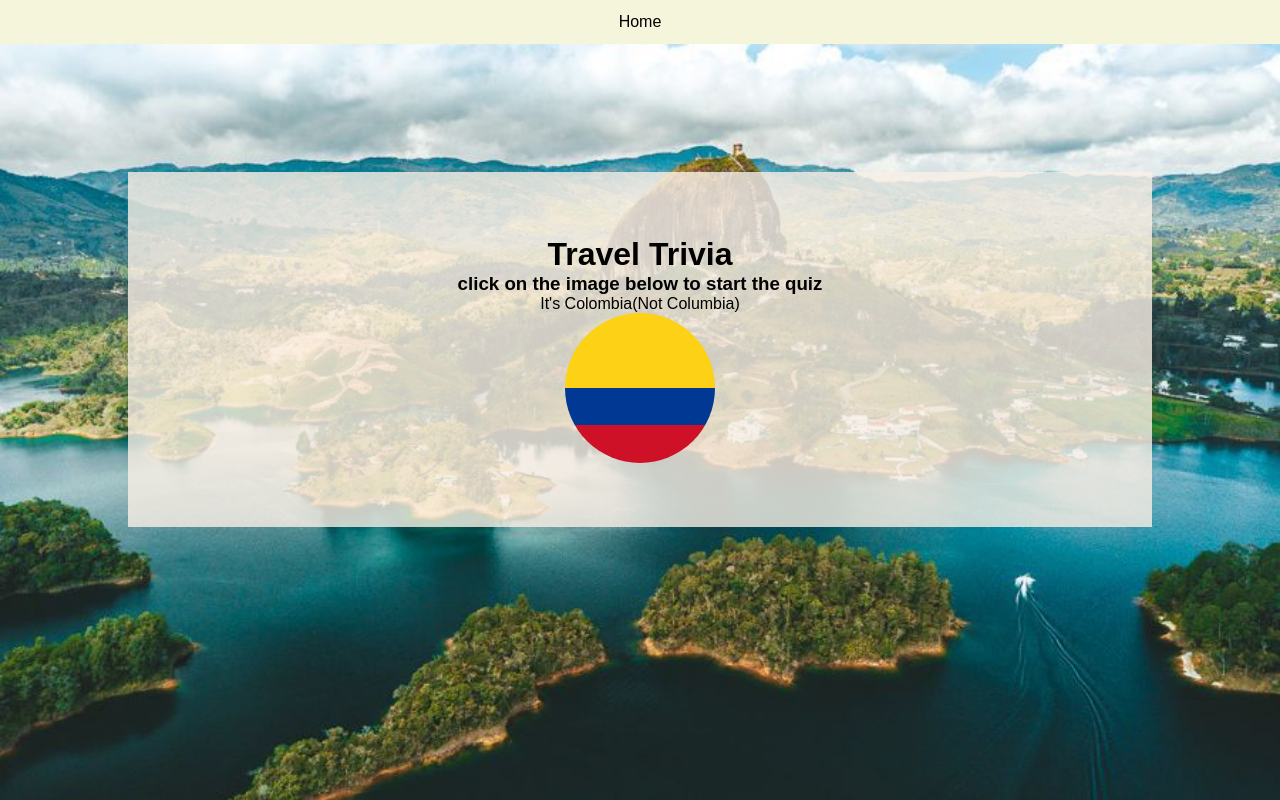
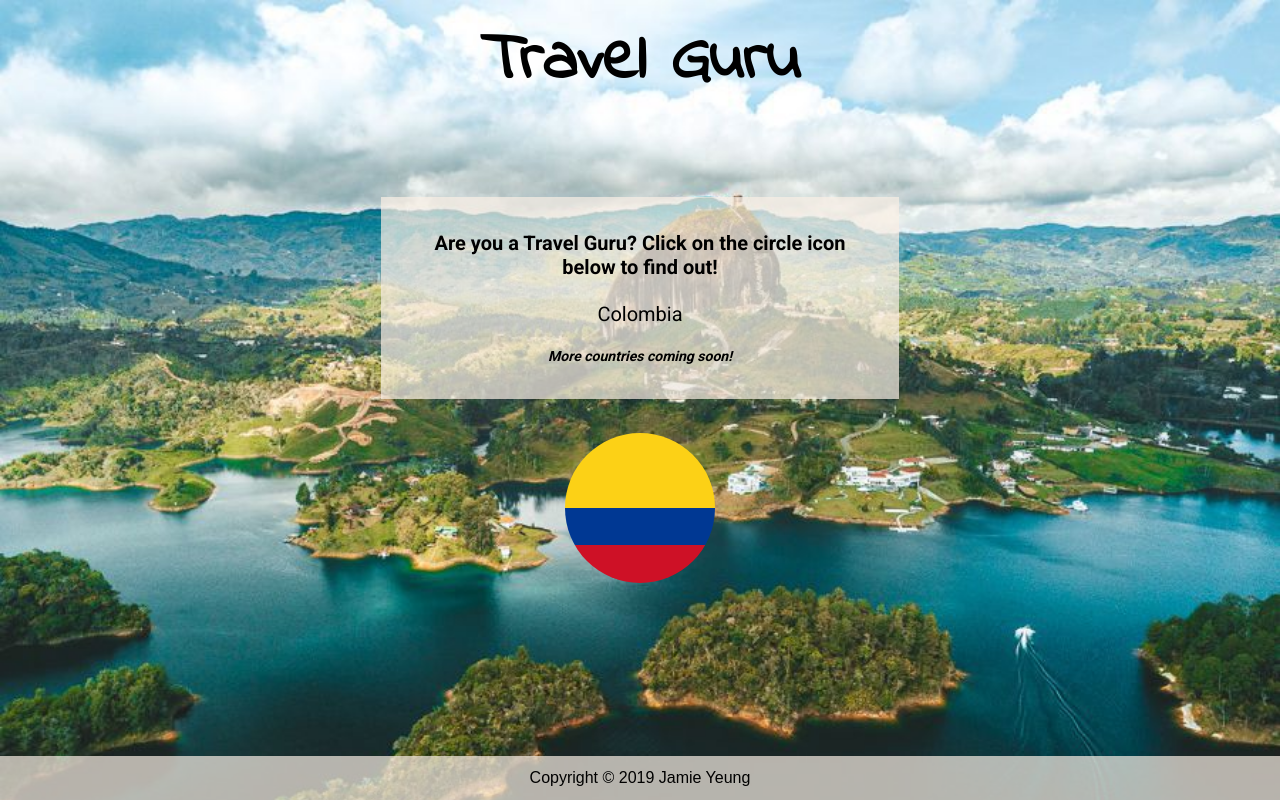
Before and after one commit to jamche/jamieYeungProjectThree, a plain HTML site: page index.html in a window 1280 px wide. Drawn offline with nearby package versions, Linux system fonts and the light colour scheme.

Commit message:
Added styling and fonts. Fixed errors from JS

```diff
--- a/index.html
+++ b/index.html
@@ -6,28 +6,33 @@
   <meta http-equiv="X-UA-Compatible" content="ie=edge">
   <title>Travel Trivia</title>
   <link rel="stylesheet" href="styles/styles.css">
+  <link href="https://fonts.googleapis.com/css?family=Indie+Flower|Roboto:400,700&display=swap" rel="stylesheet">
 </head>
 <body>
-<nav>
-  <ul class="wrapper">
-    <li><a href="index.html">Home</a></li>
-  </ul>
-</nav>
-
-<div class="container">
-  <div>
-    <h1>Travel Trivia</h1>
+<div class="backgroundHome" >
+<main>
+  <div class="homeTitle">
+    <h1>Travel Guru</h1>
   </div>
 
-  <div class="goQuiz">
-    <h3>click on the image below to start the quiz</h2>
-    <p>It's Colombia(Not Columbia)</p>
-    <a href="quiz.html"><div class="colombia"></div></a>
+  <div class="wrapper container">
+    <div class="goQuiz">
+      <h3>Are you a Travel Guru? Click on the circle icon below to find out!</h3>
+      <p>Colombia</p>
+      <h6>More countries coming soon!</h6>
+    </div>
+    <div class="colombiaContain">
+      <a class="colombia" href="quiz.html"></a>
+    </div>
   </div>
+</main>
+
+<footer>
+  <div>
+    <p>Copyright &copy 2019 Jamie Yeung</p>
+  </div>
+</footer>
 </div>
-
-
-
 
   <script src="https://code.jquery.com/jquery-3.4.1.min.js"
     integrity="sha256-CSXorXvZcTkaix6Yvo6HppcZGetbYMGWSFlBw8HfCJo=" crossorigin="anonymous"></script>
--- a/partials/_homePage.scss
+++ b/partials/_homePage.scss
@@ -1,39 +1,97 @@
+@mixin fontIndie($sizeValue) {
+  font-family: 'Indie Flower', cursive,;
+  font-size: ($sizeValue);
+  }
+@mixin fontRoboto($sizeValue){
+  font-family: 'Roboto', sans-serif;
+  font-size: ($sizeValue);
+}
+@mixin primaryColor{
+  background: rgba(250, 240, 230, 0.7);
+}
 *{
   margin: 0;
   padding: 0;
 }
-body{
-  background: url('../assets/guatape.jpg');
+// body{
+
+// }
+.backgroundHome{
+background: url('../assets/guatape.jpg');
   background-size: cover;
-  background-position: center;
+  background-position-x: center;
+  background-position-y: 0px;
   background-repeat: no-repeat;
   height: 100vh;
+  display: flex;
+  flex-direction: column;
+  justify-content: space-between;
 }
-img{
-  width: 100%;
+.homeTitle{
+  text-align: center;
+  padding: 1%;
+  h1{
+  @include fontIndie(4.2rem);
+  }
 }
 // make the flag
-.colombia {
+.colombiaContain{
+  display: flex;
+  justify-content: center;
+}
+  .colombia {
     background: linear-gradient(to bottom, #FCD116 0%, #FCD116 50%, #003893 50%, #003893 75%, #CE1126 75%, #CE1126 100%);
     width: 150px;
     height: 150px;
     border-radius: 50%;
+    // grow shadow
+    display: inline-block;
+    vertical-align: middle;
+    -webkit-transform: perspective(1px) translateZ(0);
+    transform: perspective(1px) translateZ(0);
+    box-shadow: 0 0 1px rgba(0, 0, 0, 0);
+    -webkit-transition-duration: 0.3s;
+    transition-duration: 0.3s;
+    -webkit-transition-property: box-shadow, transform;
+    transition-property: box-shadow, transform;
   }
-  a{
-    width: 100%;
-    display: flex;
-    justify-content: center;
+  .colombia:hover,
+  .colombia:focus,
+  .colombia:active{
+  box-shadow: 0 20px 20px -20px rgba(0, 0, 0, 1);
+  -webkit-transform: scale(1.05);
+  transform: scale(1.05);
   }
 .container{
-  margin: 10%;
+  margin: 3%;
   text-align: center;
-  background: rgba(250,240,230,0.8);
-  padding: 5%;
+  padding: 3%;
+
 }
 .goQuiz{
-  width: 50%;
-  margin:0 auto;
-  height: auto;
+  width: 75%;
+  margin: 5% auto;
+  padding: 5%;
+  @include primaryColor;
+  h3{
+    @include fontRoboto(20px);
+  }
+  p{
+    margin: 5% 1%;
+    @include fontRoboto(20px);
+  }
+  h6{
+    @include fontRoboto(14px);
+    font-style: italic;
+  }
+}
+
+footer{
+  @include primaryColor;
+  padding: 1%;
+    div{
+    text-align: center;
+  }
 }
 
 
--- a/partials/_quizStyle.scss
+++ b/partials/_quizStyle.scss
@@ -10,43 +10,54 @@ a{
   text-decoration: none;
   color: black;
 }
-
-
-main{
+.quizBackground{
   background: url('../assets/medellin.jpg');
   background-size : cover;
+  height: 100vh;
   background-position: center;
   background-repeat: no-repeat;
-  height: 100vh;
-
 }
 
-nav{
-  background: beige;
-  padding: 1%;
-  ul{
-    display: flex;
-    justify-content: space-evenly;
+.navContainer{
+  @include fontIndie(1.2rem);
+  background: rgba(255,245,238,0.9);
+  text-align: center;
+}
+ ul{
+  display: flex;
+  justify-content: space-evenly;
   }
-
-}
 .wrapper{
   margin: 0 20%;
 }
 .quizBoxContainer{
-
+  text-align: center;
+  margin-top: 7%;
 
 }
- .choiceBox{
-    background: beige;
+.choiceBox{
+    background: rgba(255,245,238,0.9);
+    display: flex;
+    flex-direction: column;
+    justify-content: center;
+    border: 6px groove #1C6EA4;
+    border-radius: 18px;
   }
+  .title,
+  .options{
+    padding:1% 0;
+  }
+ .options div{
+   margin: 1%;
+ }
   // for hiding button for js file before submit is clicked
   button{
     visibility: hidden;
   }
   // for styling button and input
   button,
-  input{
+  input,
+  .buttonContainer a{
   display:inline-block;
   padding:0.7em 1.7em;
   margin:0 0.3em 0.3em 0;
@@ -62,8 +73,13 @@ nav{
   position:relative;
   }
     button:active,
-    input:active{
+    input:active,
+    .buttonContainer a {
       box-shadow:inset 0 0.6em 2em -0.3em rgba(0,0,0,0.15),inset 0 0 0em 0.05em rgba(255,255,255,0.12);
   }
 
+  input:focus {
+    outline: 1px solid blue
+  }
+
   // https://fdossena.com/?p=html5cool/buttons/i.frag for the very nice button style
--- a/script.js
+++ b/script.js
@@ -49,10 +49,10 @@ function displayQuestion(question) {
 
   for (let i = 0; i < questionData[count].option.length; i++) {
 
-    $('.options').append($(`<div><label> for=choice`).text(questionData[count].option[i])) +
+    $('.options').append($(`<div><label> for=choice </label>`).text(questionData[count].option[i])) +
     console.log(question[count].option[i]);
 
-    $('.options').append($(`<input type="radio" value="${questionData[count].option[i]}" </div>`).attr({ id: 'answer', name: 'choice' }));
+    $('.options').append($(`<input type="radio" value="${questionData[count].option[i]}" </div>`).attr({ id: 'answer', name: 'choice'}));
   }
 
 }
@@ -64,20 +64,25 @@ $('.choiceBox').on('submit', function (e) {
     $('.answerBox').append($(`<p>${questionData[count].answerText}</p>`));
     $('#next').css('visibility','visible');
     $('input').css('visibility','hidden');
+    j++;
+    console.log(j);
+    console.log('you picked the right option');
+  }else{
+      alert('Pick another option and/or Pick an option');
+  }
 
-    console.log('you picked the right option')
     // count the answer +1 if correct
     //
     // keep count of questions completed
-    j++;
-    console.log(j);
+
     if (j === 5) {
     alert('You\'ve completed the quiz! Hopefully you learned a bit more about Colombia in case you end up visiting the country. Come back later for more quizzes for other countries!');
+
+    $('#next').css('visibility', 'hidden');
+
+    $('.buttonContainer').append($(`<a>Home</a>`).attr('href','index.html'));
+    // $('#txtBox').val();
     }
-  } else {
-    alert('Wrong choice, please select another option to continue');
-    console.log('wrong answer')
-  }
   // $('.wrongAnswer').html('');
 
 })
@@ -96,8 +101,6 @@ $(next).on('click', function (event) {
 
   });
 
-
-
 // print the first object in the array
 // append the question to the title
 // append the label and input to options
```
Also changed, not shown: quiz.html (+17 -6 lines), partials/styles.scss (line endings or trailing spaces), styles/styles.css, 1 other file.
